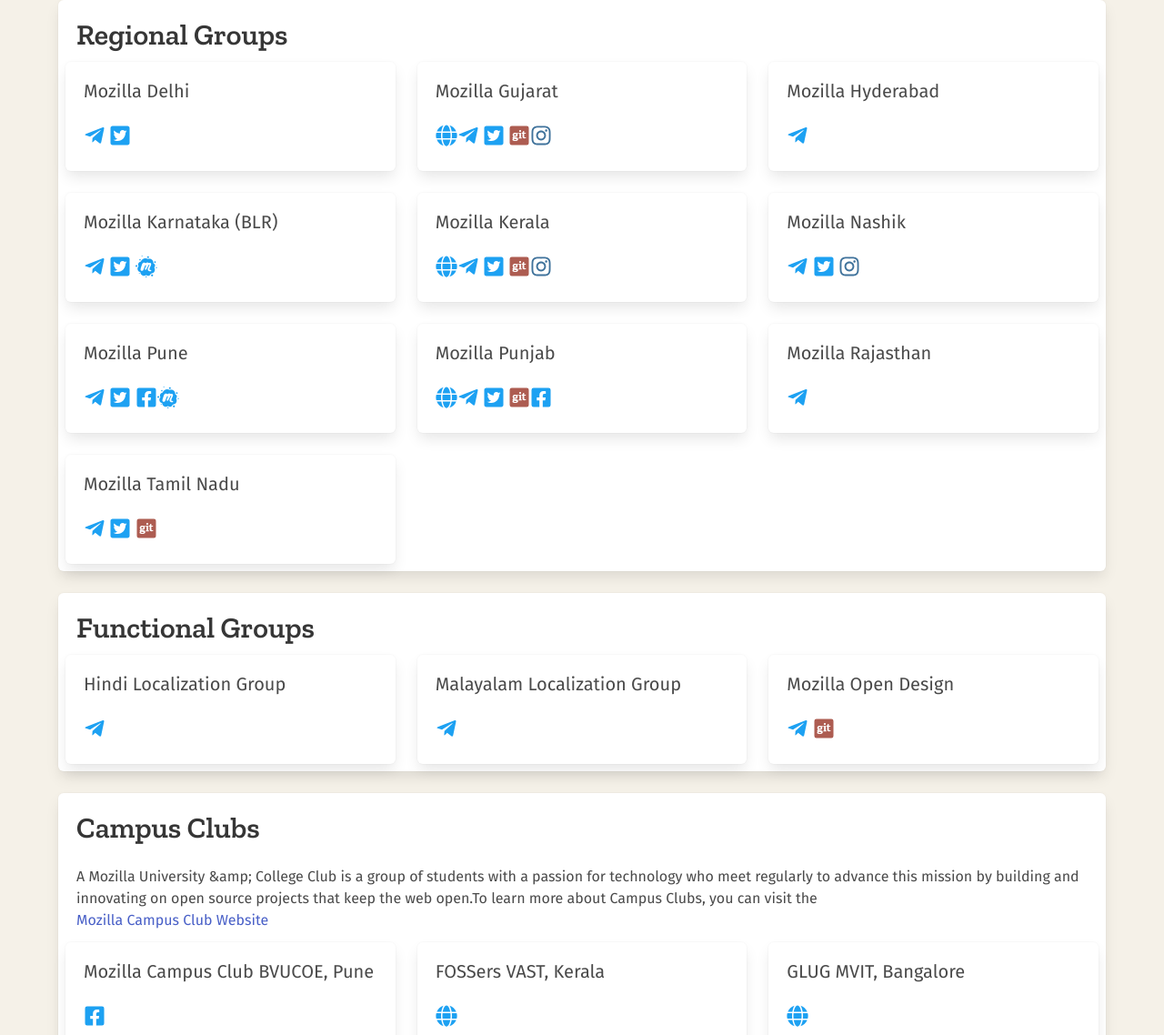
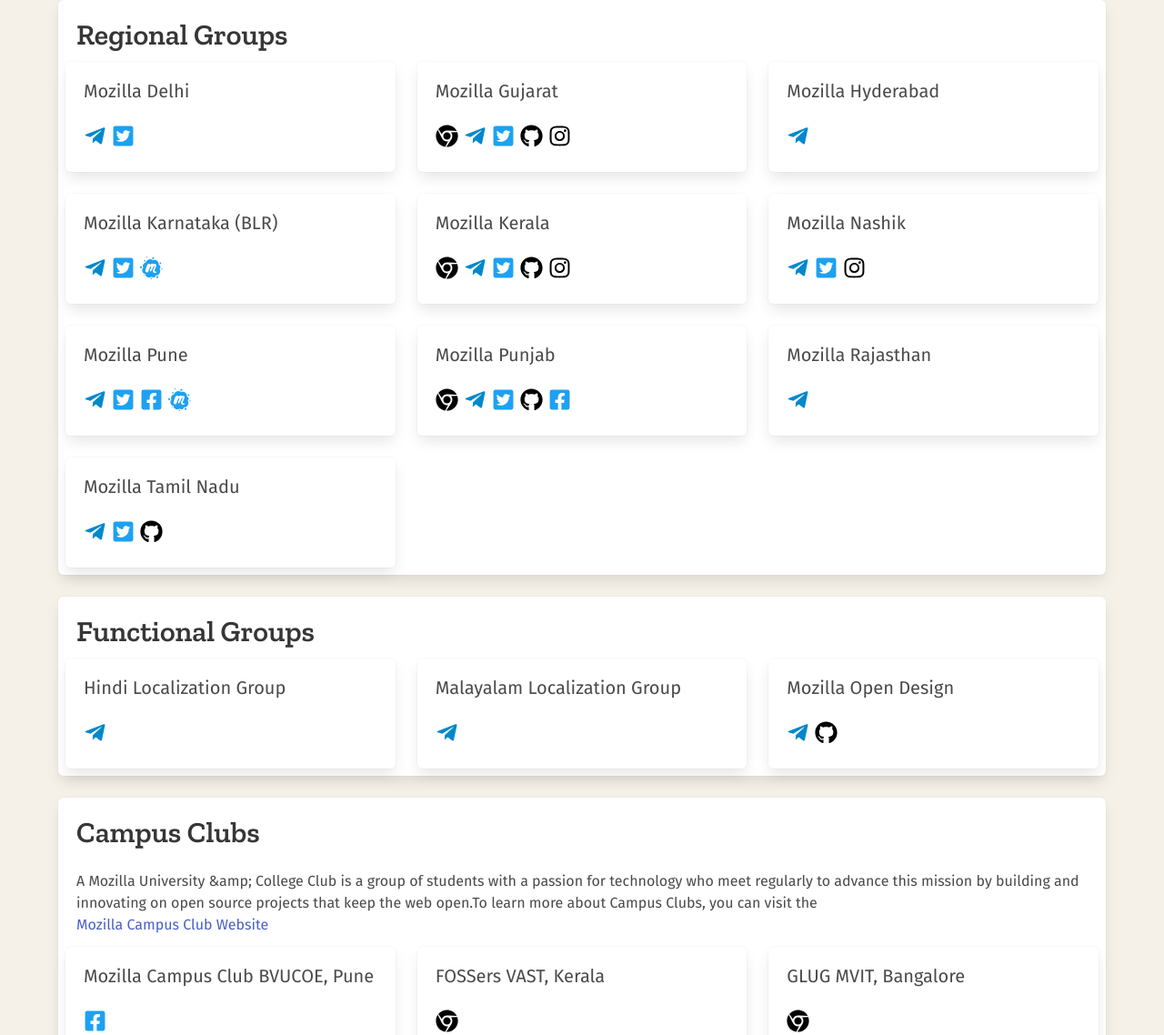
Before and after one commit to MozillaIndia/mozillaindia.github.io, a Gatsby site: page / in a window 1280 px wide. Shown: the part 1457-2595 px from the top of the page at 91% size. Built offline with nearby package versions, Linux system fonts and the light colour scheme; Gatsby itself is replaced by a stand-in of ours; a web font is replaced by a local one.

Commit message:
replaced social media text for icons

```diff
--- a/src/components/groups.js
+++ b/src/components/groups.js
@@ -3,13 +3,13 @@
   FaTwitterSquare,
   FaFacebookSquare,
   FaInstagram,
+  FaMeetup,
   FaTelegramPlane,
-  FaGitSquare,
-  FaGlobe,
-  FaMeetup,
+  FaGithub,
+  FaChrome,
 } from 'react-icons/fa'
 
-const Groups = ({ name, data, description }) => (
+const Groups = ({ name, data, description, icon }) => (
   <div className="tile is-ancestor is-vertical">
     <div className="tile is-parent">
       <div className="tile is-child box">
@@ -25,37 +25,51 @@
                   <p className="subtitle">{node.name}</p>
                   {node.website ? (
                     <a href={node.website}>
-                      <FaGlobe size="24px" color="#1da1f2" />
+                      <span className="icon-tile">
+                        <FaChrome size="25" color="#000" />
+                      </span>
                     </a>
                   ) : null}
                   {node.telegram ? (
                     <a href={node.telegram}>
-                      <FaTelegramPlane size="24px" color="#1da1f2" />{' '}
+                      <span className="icon-tile">
+                        <FaTelegramPlane size="25" color="#0088cc" />
+                      </span>
                     </a>
                   ) : null}
                   {node.twitter ? (
                     <a href={node.twitter}>
-                      <FaTwitterSquare size="24px" color="#1da1f2" />{' '}
+                      <span className="icon-tile">
+                        <FaTwitterSquare size="25" color="#1da1f2" />
+                      </span>
                     </a>
                   ) : null}
                   {node.github ? (
                     <a href={node.github}>
-                      <FaGitSquare size="24px" color="#ad5c51" />
+                      <span className="icon-tile">
+                        <FaGithub size="25" color="#000" />
+                      </span>
                     </a>
                   ) : null}
                   {node.instagram ? (
                     <a href={node.instagram}>
-                      <FaInstagram size="24px" color="#3f729b" />{' '}
+                      <span className="icon-tile">
+                        <FaInstagram size="25" color="#000" />
+                      </span>
                     </a>
                   ) : null}
                   {node.facebook ? (
                     <a href={node.facebook}>
-                      <FaFacebookSquare size="24px" color="#1da1f2" />
+                      <span className="icon-tile">
+                        <FaFacebookSquare size="25" color="#1da1f2" />
+                      </span>
                     </a>
                   ) : null}
                   {node.meetup ? (
                     <a href={node.meetup}>
-                      <FaMeetup size="24px" color="#1da1f2" />
+                      <span className="icon-tile">
+                        <FaMeetup size="25" color="#1da1f2" />
+                      </span>
                     </a>
                   ) : null}
                 </div>
--- a/src/components/layout.css
+++ b/src/components/layout.css
@@ -34,3 +34,6 @@
 .footer {
   margin-top: 20px;
 }
+.icon-tile {
+  margin-right: 6px;
+}
```
